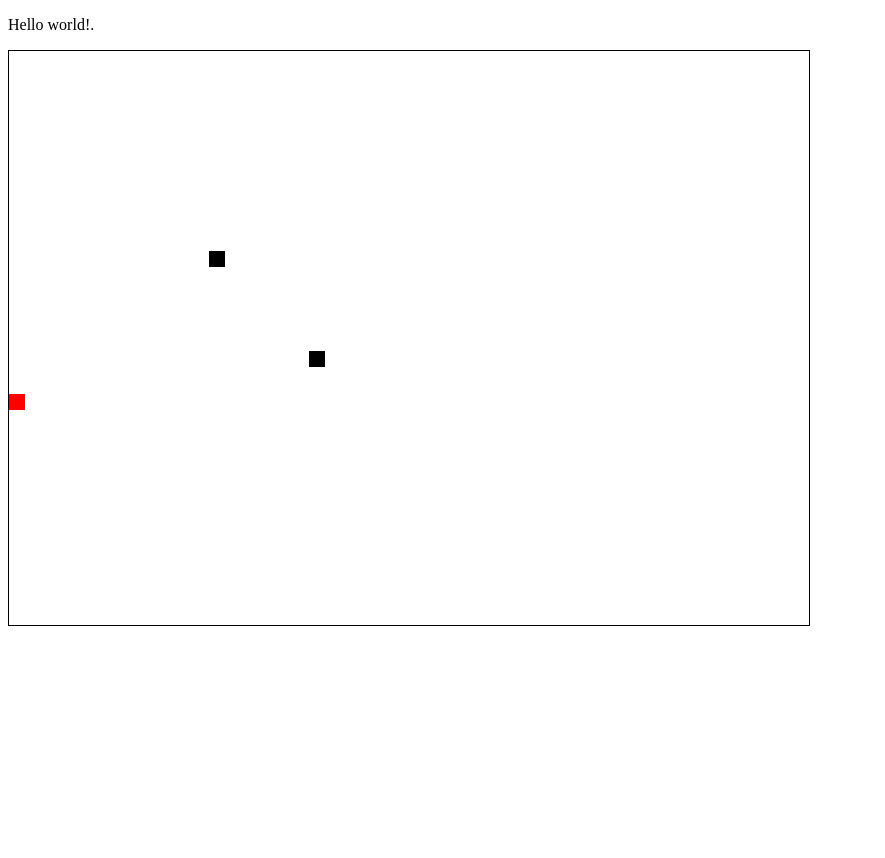
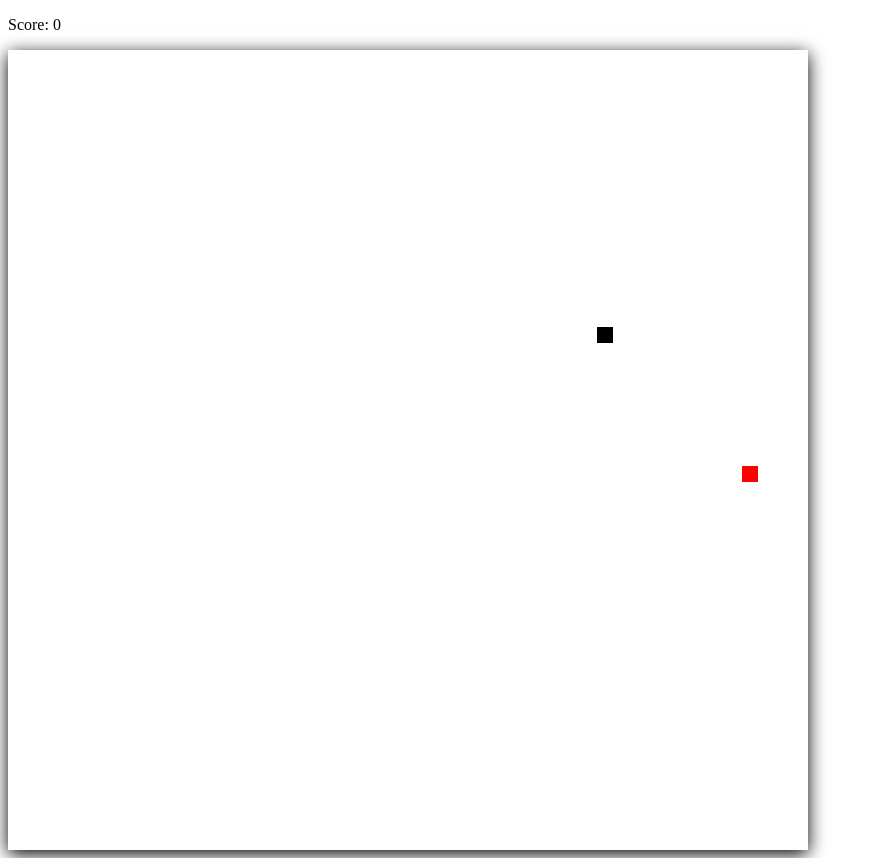
Before and after one commit to JarnDev/daily-chalenges, a plain HTML site: page snake-project/index.html in a window 1280 px wide. Shown: the whole page, without its empty margins (0-885 px from the left). Before the commit the page ends 800 px from the top, so only its background shows below. Drawn offline with Linux system fonts and the light colour scheme.

Commit message:
semifinalizado, fazendo autocolisão

```diff
--- a/snake-project/css/main.css
+++ b/snake-project/css/main.css
@@ -1,3 +1,10 @@
 #gameArea{
-    border: 1px solid
+    image-rendering: pixelated;
+    image-rendering: crisp-edges;
+    image-rendering: -moz-crisp-edges;
+    -webkit-box-shadow: 0px 4px 17px 0px rgba(0, 0, 0, 1);
+    -moz-box-shadow: 0px 4px 17px 0px rgba(0, 0, 0, 1);
+    box-shadow: 0px 4px 17px 0px rgba(0, 0, 0, 1);
+    display: inline-block;
+    vertical-align: top;
 }
--- a/snake-project/index.html
+++ b/snake-project/index.html
@@ -14,8 +14,7 @@
 
 <body>
 
-    <p>Hello world!.</p>
-
+    <p id='point'></p>
 
     <canvas id="gameArea" width="800px" height="800px"></canvas>
 
--- a/snake-project/js/main.js
+++ b/snake-project/js/main.js
@@ -1,59 +1,87 @@
 const game = document.getElementById('gameArea')
 const contexto = game.getContext('2d')
-var direction = 'ArrowDown'
-var speed = 6
+var direction = ''
+var speed = 16
+var score = 0
+var lastPoint = 0
+var wallCollision = 113
 
-const jogador = {
-    "head": { x: 0, y: 0, color: 'red' }
+
+const fixSize = 16
+const gameSize = {
+    x: 800,
+    y: 800
 }
 
-const food = {
-    'comida': { x: 200, y: 200 },
-    'comida2': { x: 300, y: 300 }
+var foodTimeout
+
+var jogo = {
+    jogador: {
+        body: [{
+            x: Math.floor(Math.random() * (gameSize.x - fixSize)),
+            y: Math.floor(Math.random() * (gameSize.y - fixSize))
+        }]
+    },
+    food: {}
+}
+
+function updateFood() {
+    console.log("TESTE")
+    jogo.food.x = Math.floor(Math.random() * (gameSize.x - fixSize))
+    jogo.food.y = Math.floor(Math.random() * (gameSize.y - fixSize))
+    // foodTimeout = setTimeout(updateFood, (Math.floor(Math.random() * (10 - 4)) + 4) * 1000)
+    // console.log(jogo.food)
 }
 
 document.addEventListener('keydown', keyHandler)
+updateFood()
+
+
 
 const moveSnake = {
     ArrowLeft() {
-        if (jogador.head.x - speed >= 0) {
-            jogador.head.x -= speed
+        if (jogo.jogador.body[0].x - speed >= 0) {
+            jogo.jogador.body[0].x -= speed
             return
         }
-        if (reduceArea()) {
-            game.width -= 113
+        if (wColision()) {
+            game.width -= wallCollision
+            gameSize.x -= wallCollision
             direction = "ArrowRight"
         }
     },
     ArrowDown() {
-        if (jogador.head.y + 15 + speed <= game.height) {
-            jogador.head.y += speed
+        if (jogo.jogador.body[0].y + fixSize + speed <= game.height) {
+            jogo.jogador.body[0].y += speed
             return
         }
-        if (reduceArea()) {
-            game.height -= 113
-            jogador.head.y -= 113
+        if (wColision()) {
+            game.height -= wallCollision
+            gameSize.y -= wallCollision
+            jogo.jogador.body[0].y -= wallCollision
             direction = "ArrowUp"
         }
     },
     ArrowRight() {
-        if (jogador.head.x + 15 + speed <= game.width) {
-            jogador.head.x += speed
+        if (jogo.jogador.body[0].x + fixSize + speed <= game.width) {
+            jogo.jogador.body[0].x += speed
             return
         }
-        if (reduceArea()) {
-            game.width -= 113
-            jogador.head.x -= 113
+        if (wColision()) {
+            game.width -= wallCollision
+            gameSize.x -= wallCollision
+            jogo.jogador.body[0].x -= wallCollision
             direction = "ArrowLeft"
         }
     },
     ArrowUp() {
-        if (jogador.head.y - speed >= 0) {
-            jogador.head.y -= speed
+        if (jogo.jogador.body[0].y - speed >= 0) {
+            jogo.jogador.body[0].y -= speed
             return
         }
-        if (reduceArea()) {
-            game.height -= 113
+        if (wColision()) {
+            game.height -= wallCollision
+            gameSize.y -= wallCollision
             direction = "ArrowDown"
         }
     }
@@ -61,32 +89,90 @@ const moveSnake = {
 
 
 renderGame()
+setInterval(autoMove, 500)
+
+function autoMove() {
+    for (let i = jogo.jogador.body.length - 1; i > 0; i--) {
+        jogo.jogador.body[i].x = jogo.jogador.body[i - 1].x;
+        jogo.jogador.body[i].y = jogo.jogador.body[i - 1].y;
+    }
+
+    if (moveSnake[direction]) {
+        moveSnake[direction]()
+    }
+
+    checkColision()
+
+}
+
 
 function renderGame() {
 
     contexto.clearRect(0, 0, 800, 800)
     contexto.fillStyle = 'black'
-    for (item in food) {
-        contexto.fillRect(food[item]["x"], food[item]["y"], 16, 16)
-    };
-    contexto.fillStyle = 'red'
-    contexto.fillRect(jogador.head.x, jogador.head.y, 16, 16)
 
-    moveSnake[direction]()
+
+    contexto.fillRect(jogo.food.x, jogo.food.y, fixSize, fixSize)
+
+    for (index in jogo.jogador.body) {
+        if (index == 0) {
+            contexto.fillStyle = 'red'
+        } else {
+            contexto.fillStyle = '#FFCCCB'
+        }
+
+        contexto.fillRect(jogo.jogador.body[index].x, jogo.jogador.body[index].y, fixSize, fixSize)
+    }
+
+
+    document.getElementById('point').innerHTML = 'Score: ' + score
     requestAnimationFrame(renderGame)
 
 }
 
 function keyHandler(event) {
-    if (moveSnake[event.key]) {
-        direction = event.key
-    }
+    direction = event.key
+    autoMove(direction)
+
 }
 
-function reduceArea() {
-    if (game.width - 113 <= 0 || game.height - 113 <= 0) {
-        document.removeEventListener('keydown')
+function wColision() {
+    if (game.width - wallCollision <= 0 || game.height - wallCollision <= 0) {
+        finish()
         return false
     }
     return true
 }
+
+function checkColision() {
+
+    let body = jogo.jogador.body
+    let food = jogo.food
+
+    if (body[0].x + fixSize >= food.x && body[0].x <= food.x + fixSize && body[0].y + fixSize >= food.y && body[0].y <= food.y + fixSize) {
+        score++
+        clearTimeout(foodTimeout)
+        body.push({ x: body[body.length - 1].x, y: body[body.length - 1].y })
+        updateFood()
+    }
+
+    if (food.x >= game.width || food.y >= game.height) {
+        updateFood()
+    }
+
+
+    for (i in body) {
+        if (i > 1) {
+            if (body[0].x == body[i].x && body[0].y == body[i].y) {
+                finish()
+            }
+        }
+    }
+
+}
+
+
+function finish() {
+    document.removeEventListener('keydown', keyHandler)
+    direction = ''
+}
```
